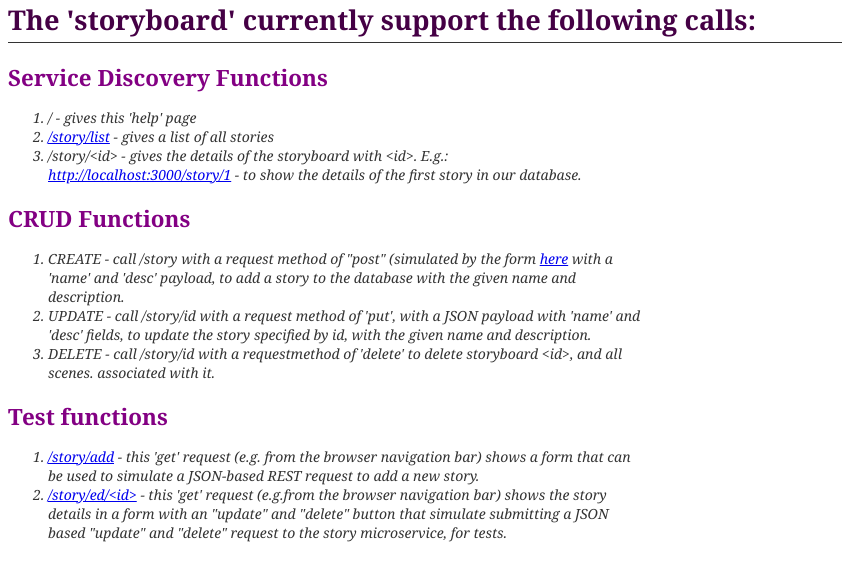
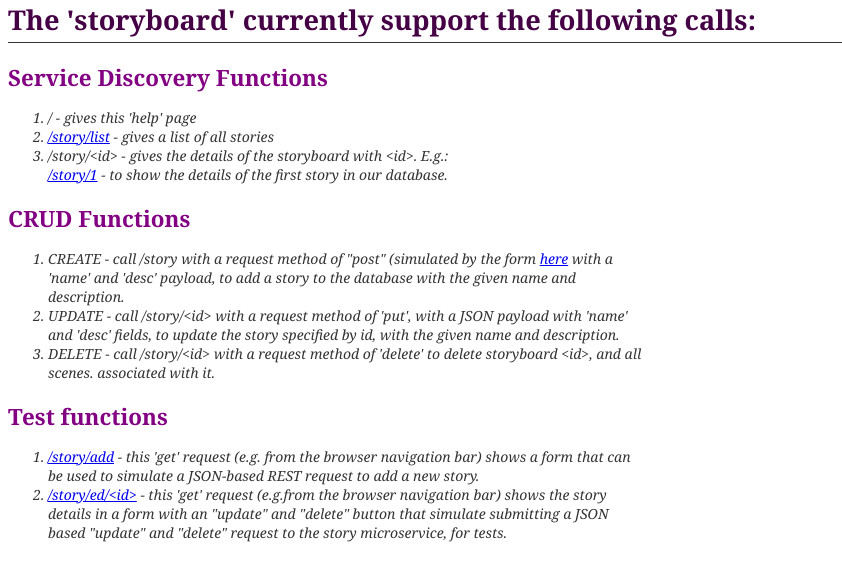
Before and after one commit to dittio/sf, a website: page ss/help.html in a window 1280 px wide. Shown: the part 83-664 px from the top of the page, without its empty margins (0-842 px from the left). Drawn offline with Linux system fonts and the light colour scheme.

Commit message:
Updated documentation page.

```diff
--- a/ss/help.html
+++ b/ss/help.html
@@ -41,13 +41,13 @@
          <ol>
             <li>/ - gives this 'help' page</li>
             <li><a href="/story/list">/story/list</a> - gives a list of all stories</li>
-            <li>/story/&lt;id&gt; - gives the details of the storyboard with &lt;id&gt;. E.g.:<br><a href="http://localhost:3000/story/1">http://localhost:3000/story/1</a> - to show the details of the first story in our database.</li>
+            <li>/story/&lt;id&gt; - gives the details of the storyboard with &lt;id&gt;. E.g.:<br><a href="/story/1">/story/1</a> - to show the details of the first story in our database.</li>
          </ol>
          <h3>CRUD Functions</h3>
          <ol>
             <li>CREATE - call /story with a request method of "post" (simulated by the form <a href="/story/add">here</a> with a 'name' and 'desc' payload, to add a story to the database with the given name and description.</li>
-            <li>UPDATE - call /story/id with a request method of 'put', with a JSON payload with 'name' and 'desc' fields, to update the story specified by id, with the given name and description.</li>
-            <li>DELETE - call /story/id with a requestmethod of 'delete' to delete storyboard &lt;id&gt;, and <em>all scenes.</em> associated with it.</li>
+            <li>UPDATE - call /story/&lt;id&gt; with a request method of 'put', with a JSON payload with 'name' and 'desc' fields, to update the story specified by id, with the given name and description.</li>
+            <li>DELETE - call /story/&lt;id&gt; with a request method of 'delete' to delete storyboard &lt;id&gt;, and <em>all scenes.</em> associated with it.</li>
          </ol>
          <h3>Test functions</h3>
          <ol>
```
